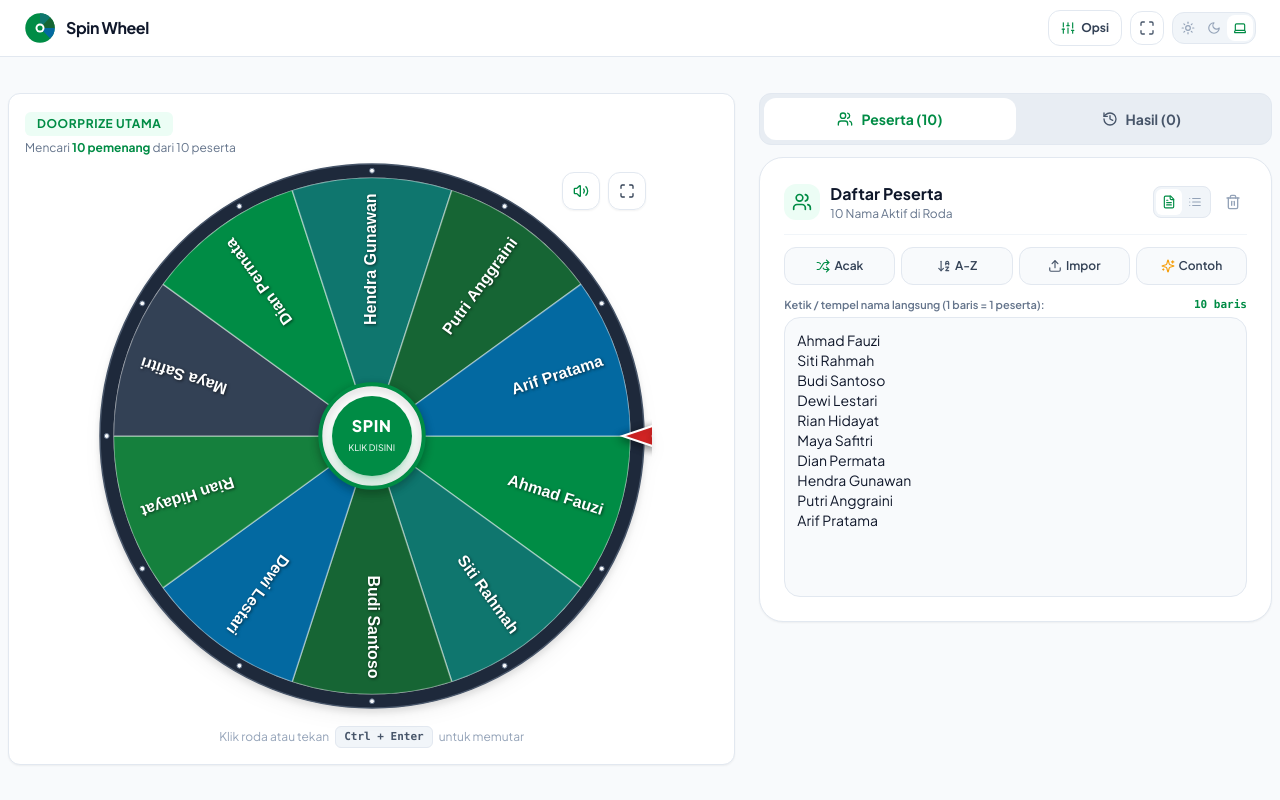
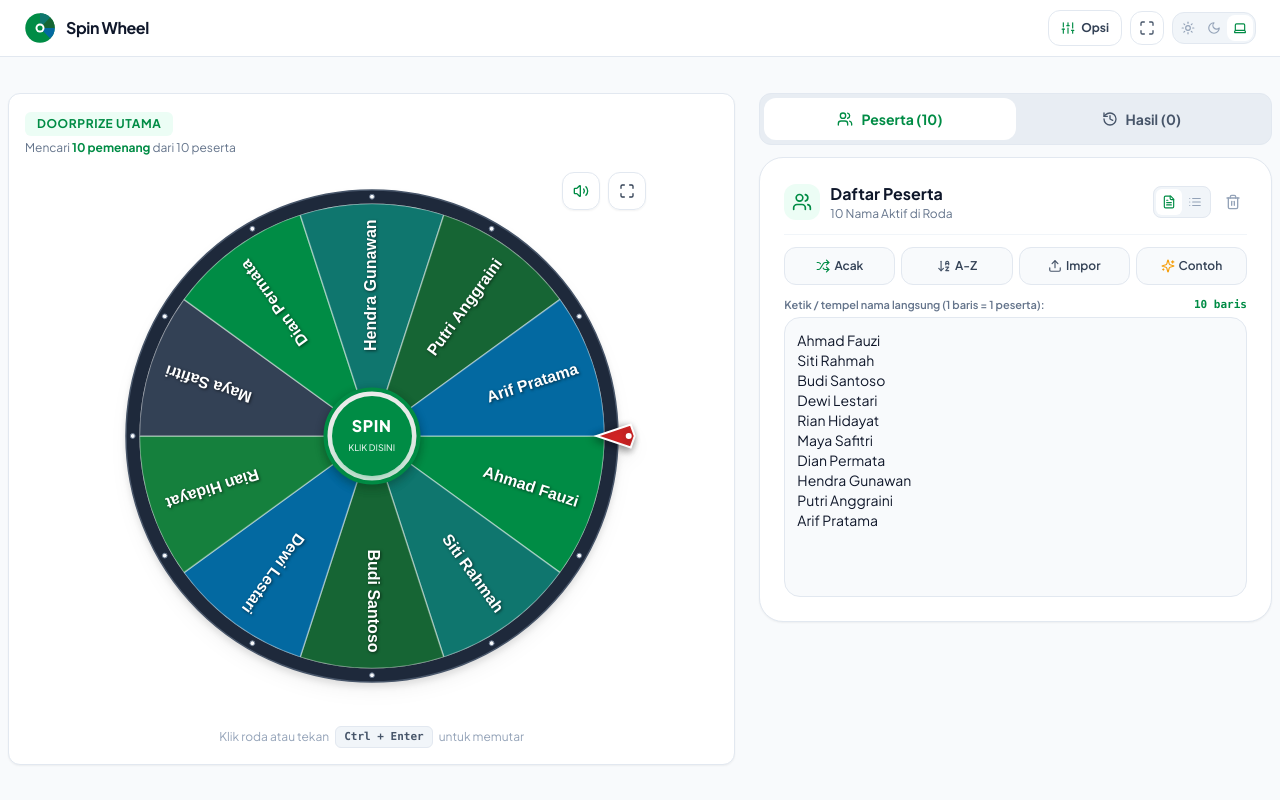
Before and after one commit to allfitra/spin-wheel, a React (Vite) app: page / in a window 1280 px wide. Built offline with nearby package versions, Linux system fonts and the light colour scheme.

Commit message:
fix: final ui

```diff
--- a/src/components/Wheel.tsx
+++ b/src/components/Wheel.tsx
@@ -54,7 +54,7 @@ export const Wheel: React.FC<WheelProps> = ({
 
   useEffect(() => {
     const handleFsChange = () => {
-      setIsFullscreen(!!document.fullscreenElement);
+      setIsFullscreen(document.fullscreenElement === containerRef.current);
       setRenderCount((c) => c + 1);
     };
     const handleResize = () => {
@@ -71,7 +71,7 @@ export const Wheel: React.FC<WheelProps> = ({
   const toggleFullscreen = async () => {
     if (!containerRef.current) return;
     try {
-      if (!document.fullscreenElement) {
+      if (document.fullscreenElement !== containerRef.current) {
         await containerRef.current.requestFullscreen();
       } else {
         await document.exitFullscreen();
@@ -105,7 +105,8 @@ export const Wheel: React.FC<WheelProps> = ({
     const centerX = size / 2;
     const centerY = size / 2;
     const rimWidth = Math.max(10, size * 0.024);
-    const radius = centerX - rimWidth - 8;
+    const pointerExtra = Math.max(18, Math.round(rimWidth * 1.5)) + 14;
+    const radius = centerX - rimWidth - pointerExtra;
 
     if (total === 0) {
       // Draw outer rim
@@ -348,7 +349,7 @@ export const Wheel: React.FC<WheelProps> = ({
       className={`relative flex flex-col items-center justify-center w-full select-none ${
         isFullscreen
           ? 'fixed inset-0 z-50 bg-slate-50 dark:bg-slate-950 text-slate-900 dark:text-slate-100 p-6 flex items-center justify-center'
-          : 'max-w-[580px] mx-auto'
+          : 'w-full max-w-[580px] mx-auto'
       }`}
     >
       {/* Top right toolbar (Sound & Fullscreen) */}
@@ -384,8 +385,8 @@ export const Wheel: React.FC<WheelProps> = ({
       <div
         className="relative flex items-center justify-center shrink-0 my-auto"
         style={{
-          width: isFullscreen ? 'min(75vw, 70vh)' : 'min(100%, 72vh, 560px)',
-          height: isFullscreen ? 'min(75vw, 70vh)' : 'min(100%, 72vh, 560px)',
+          width: isFullscreen ? 'min(80vw, 75vh)' : 'min(100%, 72vh, 560px)',
+          maxWidth: isFullscreen ? 'min(80vw, 75vh)' : 'min(100%, 560px)',
           aspectRatio: '1 / 1',
         }}
       >
```
